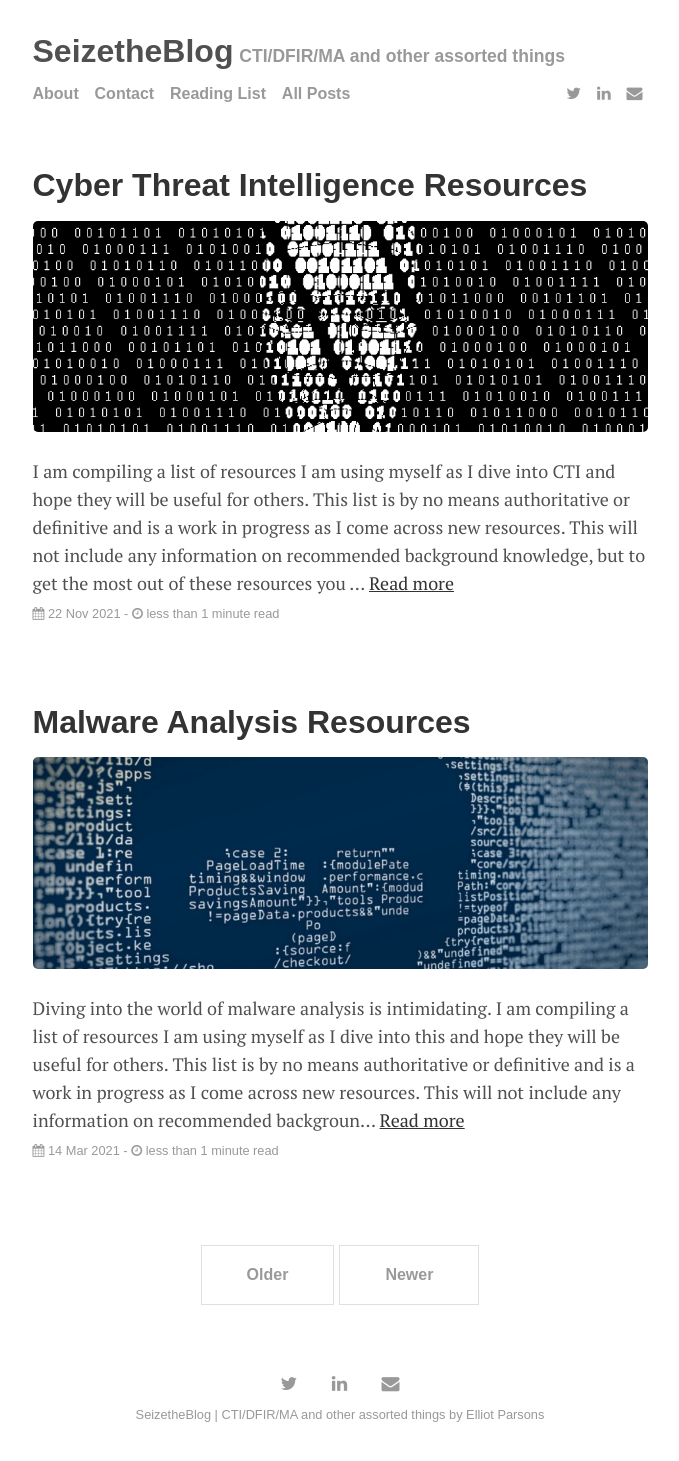
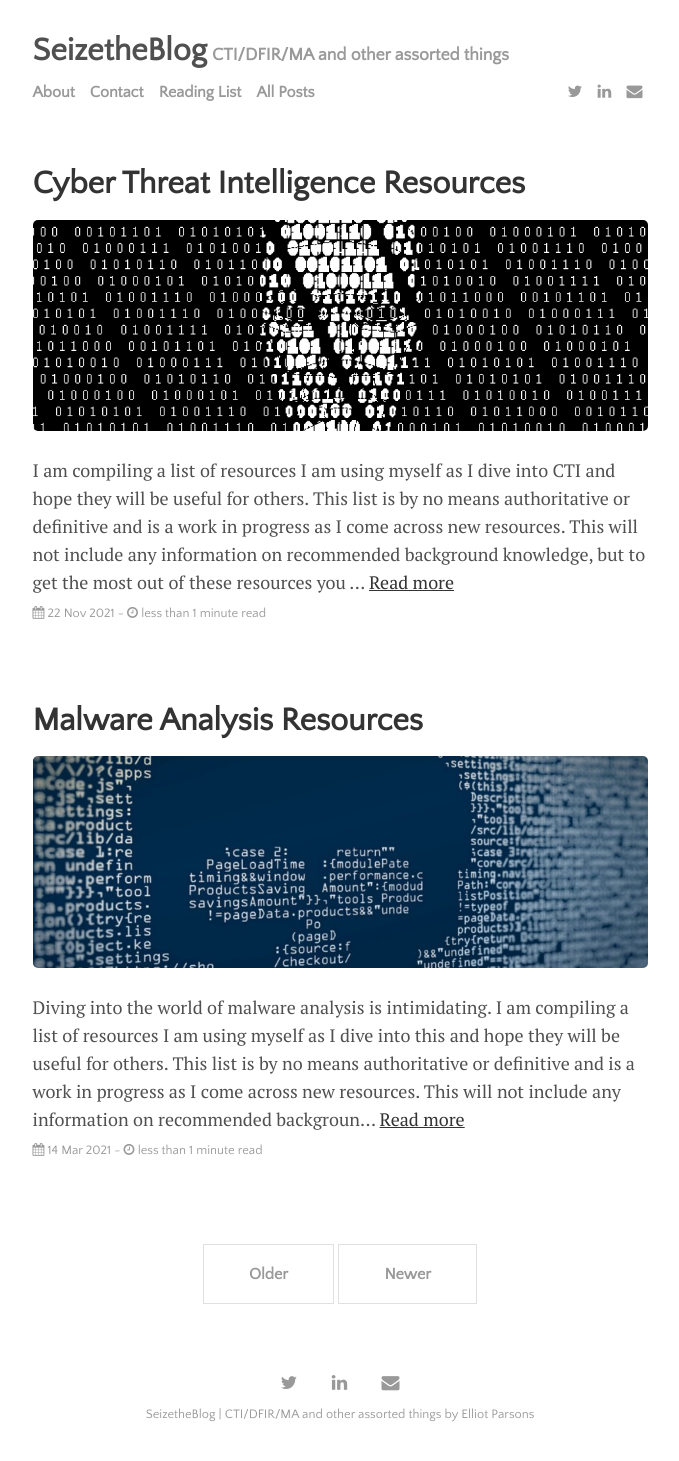
Before and after one commit to seizethecheese/seizethecheese.github.io, a Jekyll site: the page built from index.html, in a window 1280 px wide. Shown: the whole page, without its empty margins (300-979 px from the left). Built offline with Jekyll 4.4.1, drawn with Linux system fonts in a browser that asks for light colours; some web fonts are replaced; the list of posts is cut into pages by our own code.

Commit message:
Update main.scss

```diff
--- a/assets/css/main.scss
+++ b/assets/css/main.scss
@@ -1,7 +1,7 @@
 ---
 ---
 
-$sans-serif-font-family: "Computer Modern", sans-serif;
+$sans-serif-font-family: "Quattrocento Sans", sans-serif;
 $serif-font-family:      "PT Serif", Georgia, "Times New Roman", serif;
 $code-font-family:       "Source Code Pro", monospace;
 
```
